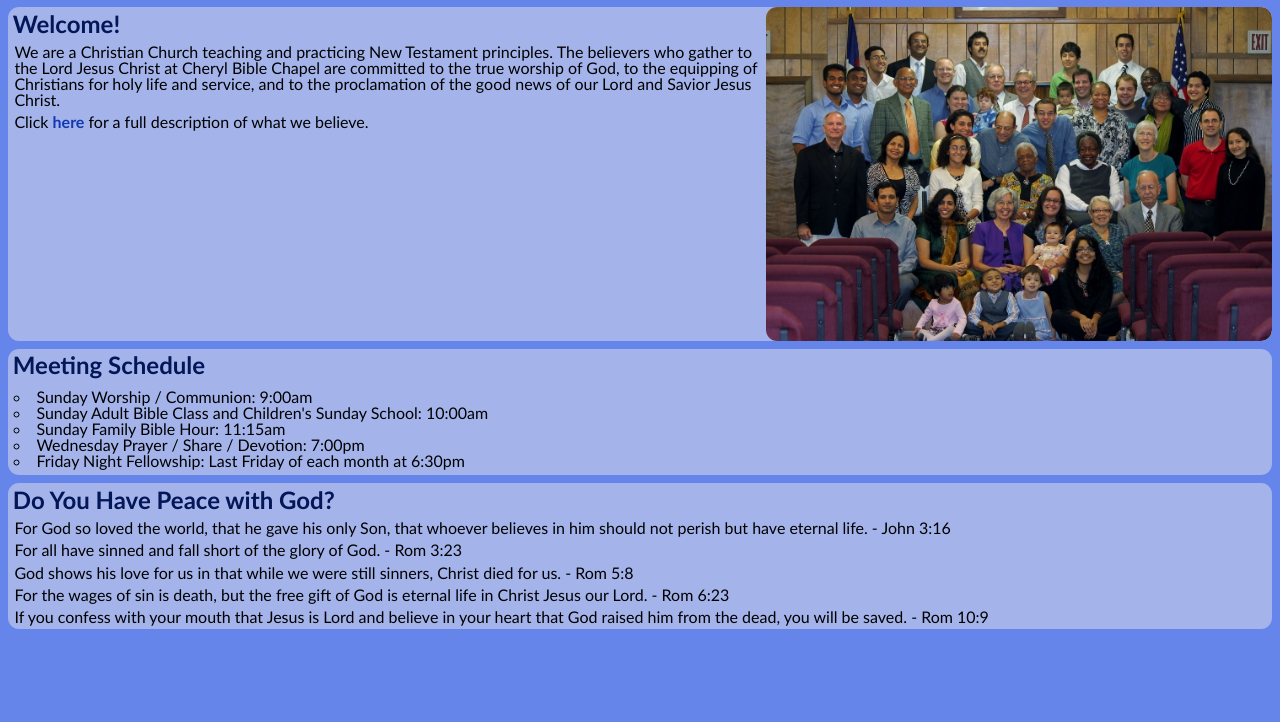
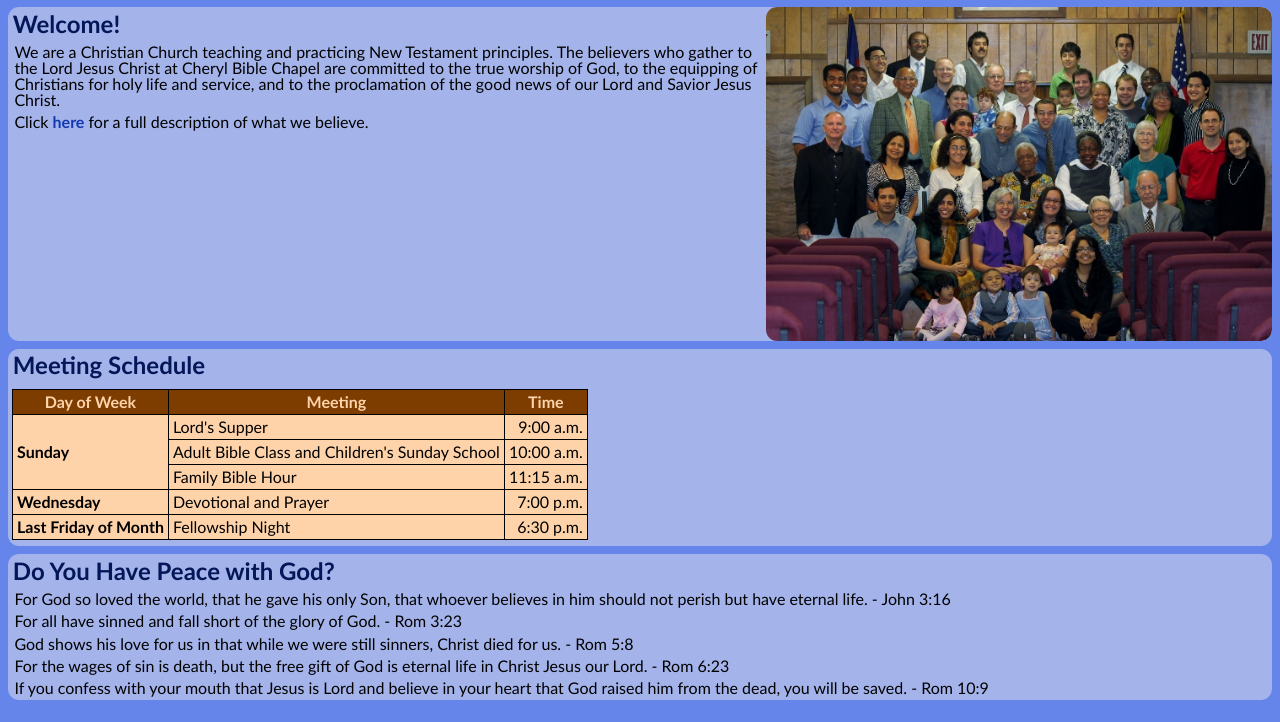
Before and after one commit to screamincat11/Cheryl_Bible_Chapel_Website, a plain HTML site: page index.html in a window 1280 px wide. Shown: the part 78-800 px from the top of the page. Drawn offline with Linux system fonts and the light colour scheme.

Commit message:
Meeting times table and beliefs update
I turned the meeting times into a table vs. a list.  I finished adding
the color variables for the color scheme.  I made Bro. Solomon's changes
to the beliefs page.  I also p'd the list of links in links. :)

```diff
--- a/index.html
+++ b/index.html
@@ -41,13 +41,35 @@
         <section>
             <h2>Meeting Schedule</h2>
             <p>
-                <ul>
-                    <li>Sunday Worship / Communion: 9:00am</li>
-                    <li>Sunday Adult Bible Class and Children's Sunday School: 10:00am</li>
-                    <li>Sunday Family Bible Hour: 11:15am</li>
-                    <li>Wednesday Prayer / Share / Devotion: 7:00pm</li>
-                    <li>Friday Night Fellowship: Last Friday of each month at 6:30pm</li>
-                </ul>
+                <table>
+                    <tr>
+                        <th>Day of Week</th>
+                        <th>Meeting</th>
+                        <th>Time</th>
+                    </tr>
+                    <tr>
+                        <td rowspan="3" class = "tb_day">Sunday</td>
+                        <td>Lord's Supper</td>
+                        <td class = "tb_time">9:00 a.m.</td>
+                    </tr>
+                        <td>Adult Bible Class and Children's Sunday School</td>
+                        <td class = "tb_time">10:00 a.m.</td>
+                    </tr>
+                    <tr>
+                        <td>Family Bible Hour</td>
+                        <td class = "tb_time">11:15 a.m.</td>
+                    </tr>
+                    <tr>
+                        <td class = "tb_day">Wednesday</td>
+                        <td>Devotional and Prayer</td>
+                        <td class = "tb_time">7:00 p.m.</td>
+                    </tr>
+                    <tr>
+                        <td class = "tb_day">Last Friday of Month</td>
+                        <td>Fellowship Night</td>
+                        <td class = "tb_time">6:30 p.m.</td>
+                    </tr>
+                </table>
             </p>
         </section>
 <!--
--- a/style/SASS/CBCStyle.scss
+++ b/style/SASS/CBCStyle.scss
@@ -15,6 +15,11 @@ $wcolordark1: #2E7D3F;
 $wcolordark2: #006115;
 $wcolorlight1: #58F07A;
 $wcolorlight2: #9FF0B1;
+$xcolor: #FF7C00;
+$xcolordark1: #A26D3B;
+$xcolordark2: #7D3D00;
+$xcolorlight1: #FFAD5E;
+$xcolorlight2: #FFD3A9;
 
 $rd-nav-med: 27em;
 $rd-nav-large: 52em;
@@ -99,6 +104,30 @@ ol {
         li {
             list-style:lower-latin outside;
         }
+    }
+}
+table, th, td {
+        border:1px solid black;
+}
+table {
+    margin:0 .25em;
+    border-collapse:collapse;
+    background-color:$xcolorlight2;
+    th, td {
+        padding:.25em;
+    }
+    th {
+        background-color:$xcolordark2;
+        color:$xcolorlight2;
+        font-weight:bold;
+    }
+    .tb_time {
+        text-align:right;
+        white-space:nowrap;
+    }
+    .tb_day {
+        vertical-align:middle;
+        font-weight:bold;
     }
 }
 strong {
```
Also changed, not shown: beliefs.html (+6 -8 lines), links.html (+2 -0 lines), style/CBCStyle-old-IE.css, style/CBCStyle.css, 1 other file.
